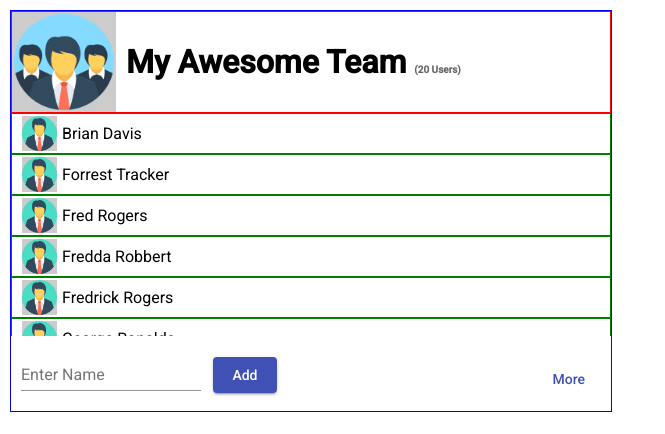
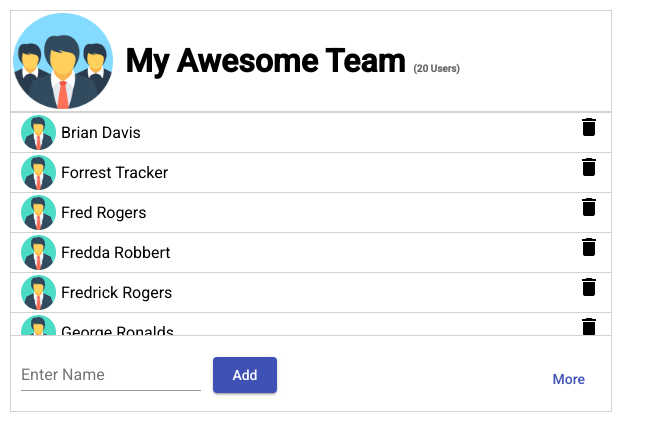
Before and after one commit to seandrexler/usergroups, an Angular app: page / in a window 1280 px wide. Shown: the top 434 px of the page, without its empty margins (0-665 px from the left). Built offline with nearby package versions, Linux system fonts and the light colour scheme.

Commit message:
Add material design icons and update borders

```diff
--- a/angular.json
+++ b/angular.json
@@ -89,7 +89,8 @@
             "karmaConfig": "karma.conf.js",
             "assets": [
               "src/favicon.ico",
-              "src/assets"
+              "src/assets",
+              { "glob": "mdi.svg", "input": "node_modules/@mdi/angular-material/", "output": "./assets" }
             ],
             "styles": [
               "src/styles.scss"
--- a/package.json
+++ b/package.json
@@ -22,6 +22,7 @@
     "@angular/platform-browser": "~9.0.0-next.14",
     "@angular/platform-browser-dynamic": "~9.0.0-next.14",
     "@angular/router": "~9.0.0-next.14",
+    "@mdi/angular-material": "^4.5.95",
     "hammerjs": "^2.0.8",
     "rxjs": "~6.5.3",
     "tslib": "^1.10.0",
--- a/src/app/app.module.ts
+++ b/src/app/app.module.ts
@@ -22,4 +22,4 @@ import { FormsModule, ReactiveFormsModule } from '@angular/forms';
   providers: [],
   bootstrap: [AppComponent]
 })
-export class AppModule { }
+export class AppModule {}
--- a/src/app/material/material.module.ts
+++ b/src/app/material/material.module.ts
@@ -20,7 +20,7 @@ import { MatDialogModule } from '@angular/material/dialog';
 import { MatDividerModule } from '@angular/material/divider';
 import { MatExpansionModule } from '@angular/material/expansion';
 import { MatGridListModule } from '@angular/material/grid-list';
-import { MatIconModule } from '@angular/material/icon';
+import { MatIconModule, MatIconRegistry } from '@angular/material/icon';
 import { MatInputModule } from '@angular/material/input';
 import { MatListModule } from '@angular/material/list';
 import { MatMenuModule } from '@angular/material/menu';
@@ -40,6 +40,7 @@ import { MatTabsModule } from '@angular/material/tabs';
 import { MatToolbarModule } from '@angular/material/toolbar';
 import { MatTooltipModule } from '@angular/material/tooltip';
 import { MatTreeModule } from '@angular/material/tree';
+import { DomSanitizer } from '@angular/platform-browser';
 
 @NgModule({
   exports: [
@@ -87,4 +88,8 @@ import { MatTreeModule } from '@angular/material/tree';
     ScrollingModule,
   ]
 })
-export class MaterialModule { }
+export class MaterialModule {
+  constructor(matIconRegistry: MatIconRegistry, domSanitizer: DomSanitizer){
+    matIconRegistry.addSvgIconSet(domSanitizer.bypassSecurityTrustResourceUrl('./assets/mdi.svg'));
+  }
+}
--- a/src/app/usergroup-tile/usergroup-tile.component.html
+++ b/src/app/usergroup-tile/usergroup-tile.component.html
@@ -9,6 +9,9 @@
     <div class="user" *ngFor="let user of groupUsers">
       <img class="user-profile" src="./assets/businessman-pngrepo-com.png" />
       <div class="user-name">{{ user }}</div>
+      <!-- <button mat-icon-button> -->
+        <mat-icon>delete</mat-icon>
+      <!-- </button> -->
     </div>
   </div>
   <div class="footer">
--- a/src/app/usergroup-tile/usergroup-tile.component.scss
+++ b/src/app/usergroup-tile/usergroup-tile.component.scss
@@ -5,7 +5,8 @@
 .container {
   $height: 100px;
   margin: 10px;
-  border: solid 1px #0000ff;
+  // border: solid 1px #0000ff;
+  border: solid 1px lightgray;
   width: 600px;
   height: 400px;
   display: flex;
@@ -14,13 +15,14 @@
   .header {
     height: $height;
     display: flex;
-    border: solid 1px #ff0000;
+    // border: solid 1px #ff0000;
+    border-bottom: solid 1px lightgray;
 
     img {
       max-width: 100px;
       max-height: $height;
       padding: 2px;
-      background-color: #cccccc;
+      // background-color: #cccccc;
     }
 
     .group-name {
@@ -37,25 +39,27 @@
     }
 
     .group-delete {
-
     }
   }
 
   .content {
     flex: 1;
     overflow: auto;
+    border-top: solid 1px lightgray;
+    border-bottom: solid 1px lightgray;
 
     .user {
       $profile-size: 35px;
       display: flex;
       flex-direction: row;
       padding: 2px 10px;
-      border: solid 1px green;
+      //border: solid 1px green;
+      border-bottom: solid 1px lightgray;
 
       img {
         max-width: $profile-size;
         max-height: $profile-size;
-        background-color: #cccccc;
+        // background-color: #cccccc;
       }
 
       .user-name {
@@ -65,7 +69,6 @@
       }
 
       .delete {
-
       }
     }
   }
--- a/src/styles.scss
+++ b/src/styles.scss
@@ -30,3 +30,16 @@ $usergroup-app-theme: mat-light-theme($usergroup-app-primary, $usergroup-app-acc
 
 html, body { height: 100%; }
 body { margin: 0; font-family: Roboto, "Helvetica Neue", sans-serif; }
+
+button.mat-menu-item {
+  line-height: 24px !important;
+}
+
+a.mat-menu-item > mat-icon {
+  margin-bottom: 14px;
+}
+
+.mat-icon svg {
+  height: 24px;
+  width: 24px;
+}
```
Also changed, not shown: 1 other file (tests, documents, lock files or other folders).
